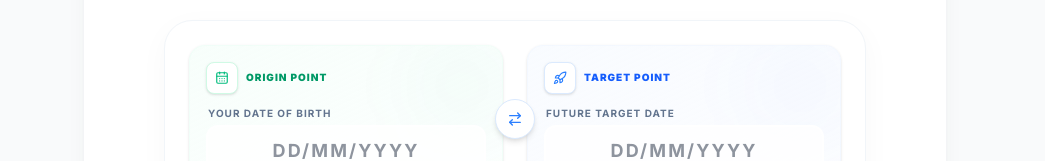
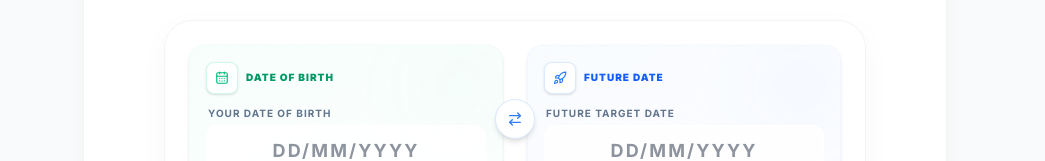
Before and after one commit to Amitrajpoot92/AgeCalcBox, a Next.js app: page /future-age-calculator in a window 1280 px wide. Shown: the part 328-489 px from the top of the page, without its empty margins (125-1170 px from the left). Built offline with nearby package versions, Linux system fonts and the light colour scheme.

Commit message:
Fix syntax compilation by replacing native math assignment operators

```diff
--- a/src/app/age-calculator-online/page.tsx
+++ b/src/app/age-calculator-online/page.tsx
@@ -342,7 +342,7 @@ export default function AgeCalc() {
             {/* FIELD 1: Date of Birth */}
             <div className="mb-3">
               <label className="block text-slate-700 font-bold mb-1 ml-0.5 text-xs">
-                Date of Birth <span className="font-normal text-slate-400">(DD/MM/YYYY)</span>
+                DATE OF BIRTH <span className="font-normal text-slate-400">(DD/MM/YYYY)</span>
               </label>
               <input
                 type="text"
@@ -356,7 +356,7 @@ export default function AgeCalc() {
             {/* FIELD 2: Optional Target Current Date */}
             <div className="mb-4">
               <label className="block text-slate-700 font-bold mb-1 ml-0.5 text-xs">
-                Age at the Date of <span className="font-normal text-slate-400">(DD/MM/YYYY)</span>
+                AGE AT THE DATE OF<span className="font-normal text-slate-400">(DD/MM/YYYY)</span>
               </label>
               <input
                 type="text"
--- a/src/app/future-age-calculator/page.tsx
+++ b/src/app/future-age-calculator/page.tsx
@@ -190,7 +190,7 @@ export default function FutureAge() {
 
               <div className="flex items-center gap-2 mb-3 relative z-10">
                 <div className="p-2 bg-white text-emerald-500 rounded-lg shadow-sm border border-emerald-100"><CalendarDays size={14} /></div>
-                <span className="font-black uppercase tracking-widest text-[10px] text-emerald-600">Origin Point</span>
+                <span className="font-black uppercase tracking-widest text-[10px] text-emerald-600">DATE OF BIRTH</span>
               </div>
 
               <div className="space-y-1.5 relative z-10">
@@ -208,7 +208,7 @@ export default function FutureAge() {
 
               <div className="flex items-center gap-2 mb-3 relative z-10">
                 <div className="p-2 bg-white text-blue-500 rounded-lg shadow-sm border border-blue-100"><Rocket size={14} /></div>
-                <span className="font-black uppercase tracking-widest text-[10px] text-blue-600">Target Point</span>
+                <span className="font-black uppercase tracking-widest text-[10px] text-blue-600">FUTURE DATE</span>
               </div>
 
               <div className="space-y-1.5 relative z-10">
```
